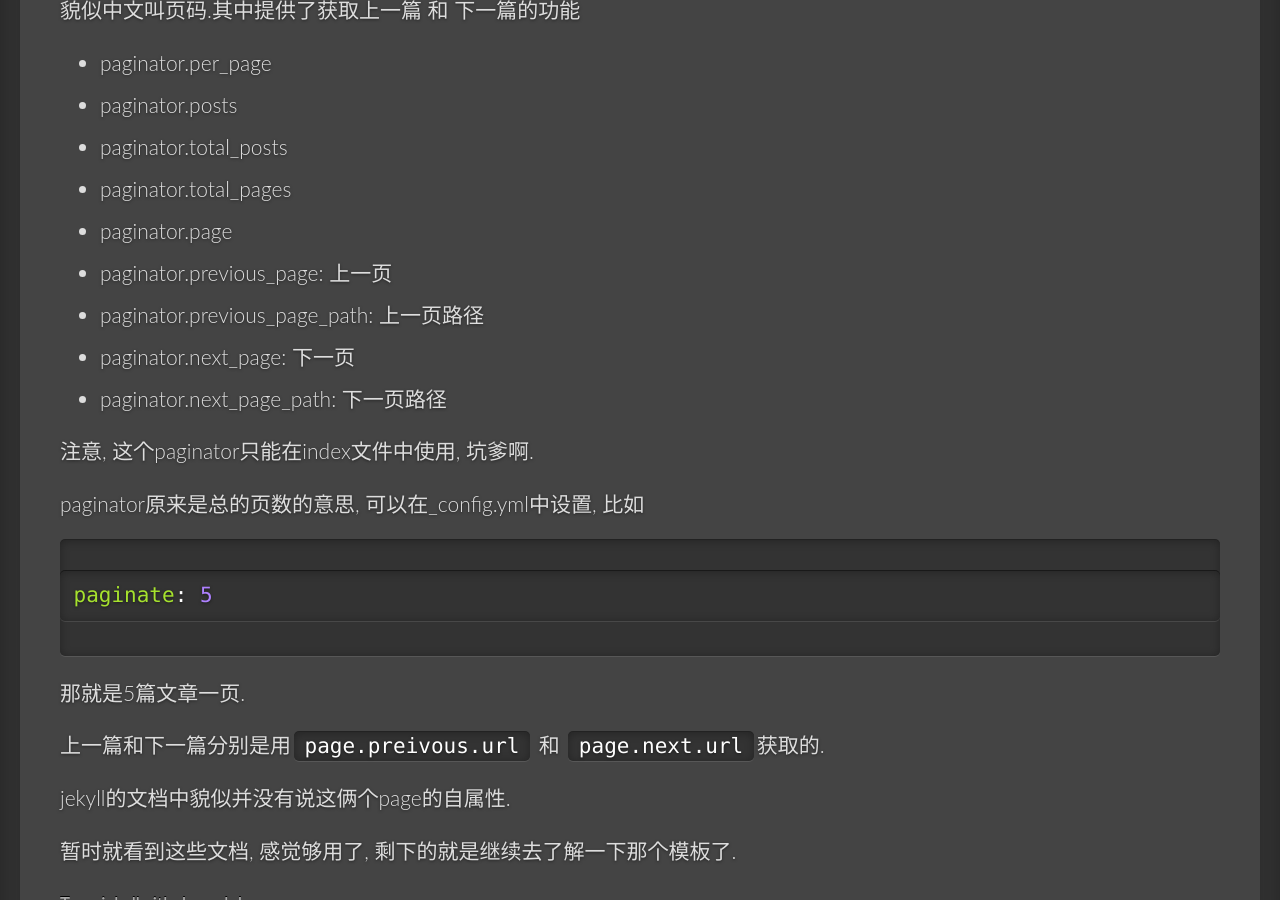
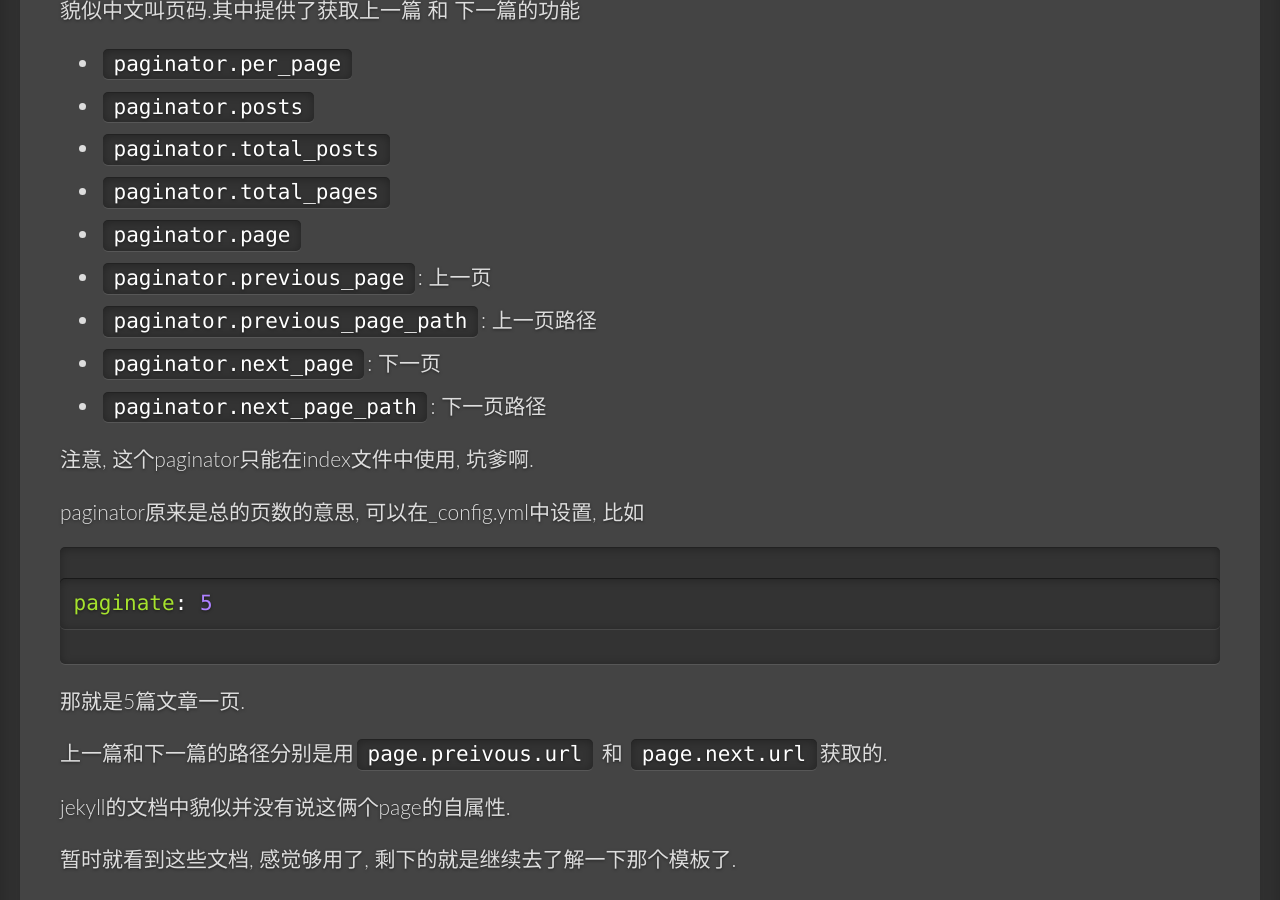
Before and after one commit to chunpu/blog, a Jekyll site: the page built from _posts/2013-08-01-use-jekyll.md, in a window 1280 px wide and 900 px high, scrolled down 4710 px. Built offline with Jekyll 4.4.1, drawn with Linux system fonts in a browser that asks for light colours; Markdown is read by kramdown in place of the engine named in the settings; some of the changed text lies outside the part shown.

Commit message:
[x] fix use-jekyll.md bug

````diff
--- a/_layouts/post.html
+++ b/_layouts/post.html
@@ -18,7 +18,7 @@ layout: default
   <div class="post-meta">
     <span>Tags: </span>
     {% for tag in page.tags %}
-      <span>{{ tag }}</span>
+      <span style="margin: 5px">{{ tag }}</span>
     {% endfor %}
   </div>
 </article>
--- a/_posts/2013-08-01-use-jekyll.md
+++ b/_posts/2013-08-01-use-jekyll.md
@@ -124,7 +124,7 @@ categories:
 
 ```javascript
 var code = '%'.charCodeAt(0); // 就能获取%的ascii次序
-// html编码就是&# + code + ';'
+// html编码就是'&#' + code + ';'
 ```
 所以如果修改文章导致jekyll编译不过， 那原因基本就是模板编译错误
 
@@ -154,23 +154,23 @@ jekyll提供的默认变量很多
 
 貌似中文叫页码.其中提供了获取上一篇 和 下一篇的功能
 
-- paginator.per_page
+- `paginator.per_page`
 
-- paginator.posts
+- `paginator.posts`
 
-- paginator.total_posts
+- `paginator.total_posts`
 
-- paginator.total_pages
+- `paginator.total_pages`
 
-- paginator.page
+- `paginator.page`
 
-- paginator.previous_page: 上一页
+- `paginator.previous_page`: 上一页
 
-- paginator.previous_page_path: 上一页路径
+- `paginator.previous_page_path`: 上一页路径
 
-- paginator.next_page: 下一页
+- `paginator.next_page`: 下一页
 
-- paginator.next_page_path: 下一页路径
+- `paginator.next_page_path`: 下一页路径
 
 注意, 这个paginator只能在index文件中使用, 坑爹啊.
 
@@ -182,7 +182,7 @@ paginate: 5
 
 那就是5篇文章一页.
 
-上一篇和下一篇分别是用`page.preivous.url` 和 `page.next.url`获取的.
+上一篇和下一篇的路径分别是用`page.preivous.url` 和 `page.next.url`获取的.
 
 jekyll的文档中貌似并没有说这俩个page的自属性.
 
````
Also changed, not shown: other parts of _posts/2013-08-01-use-jekyll.md (+1 -1 lines).
